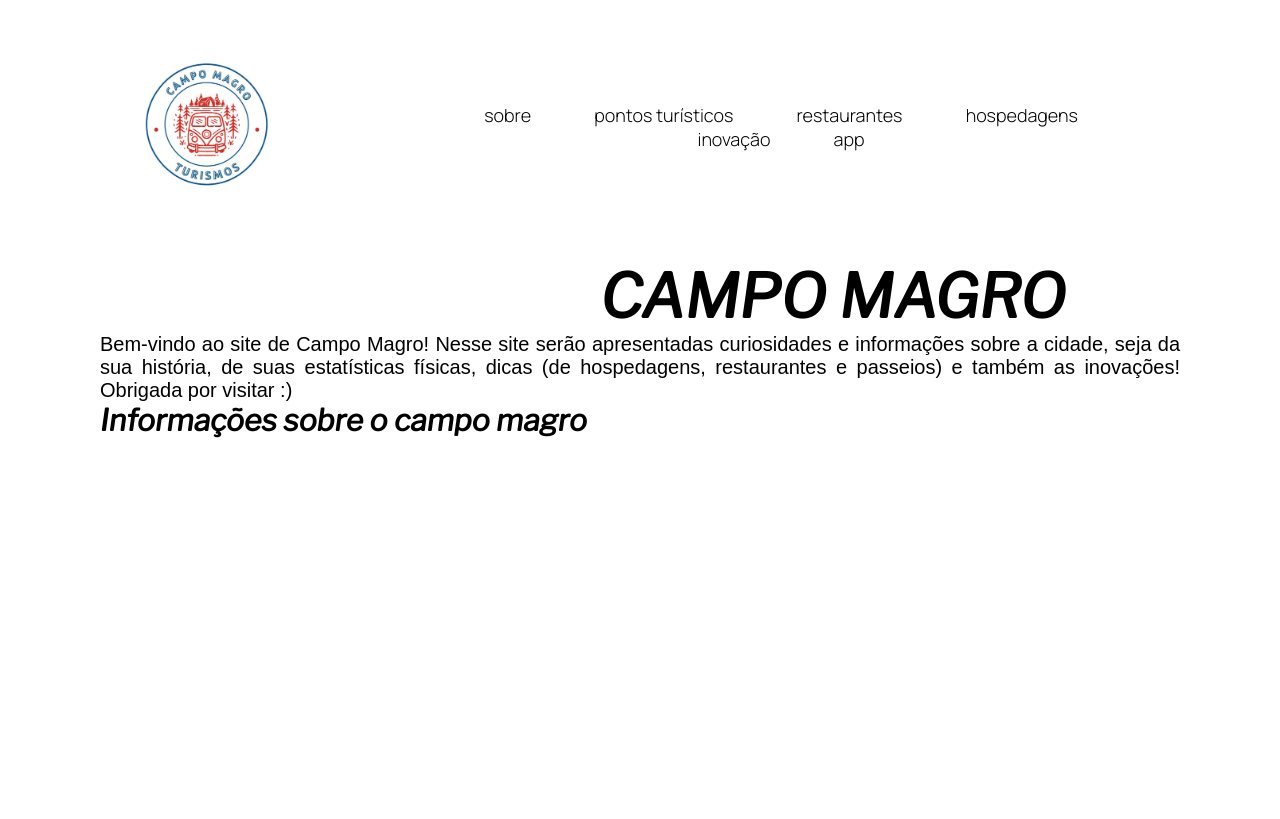
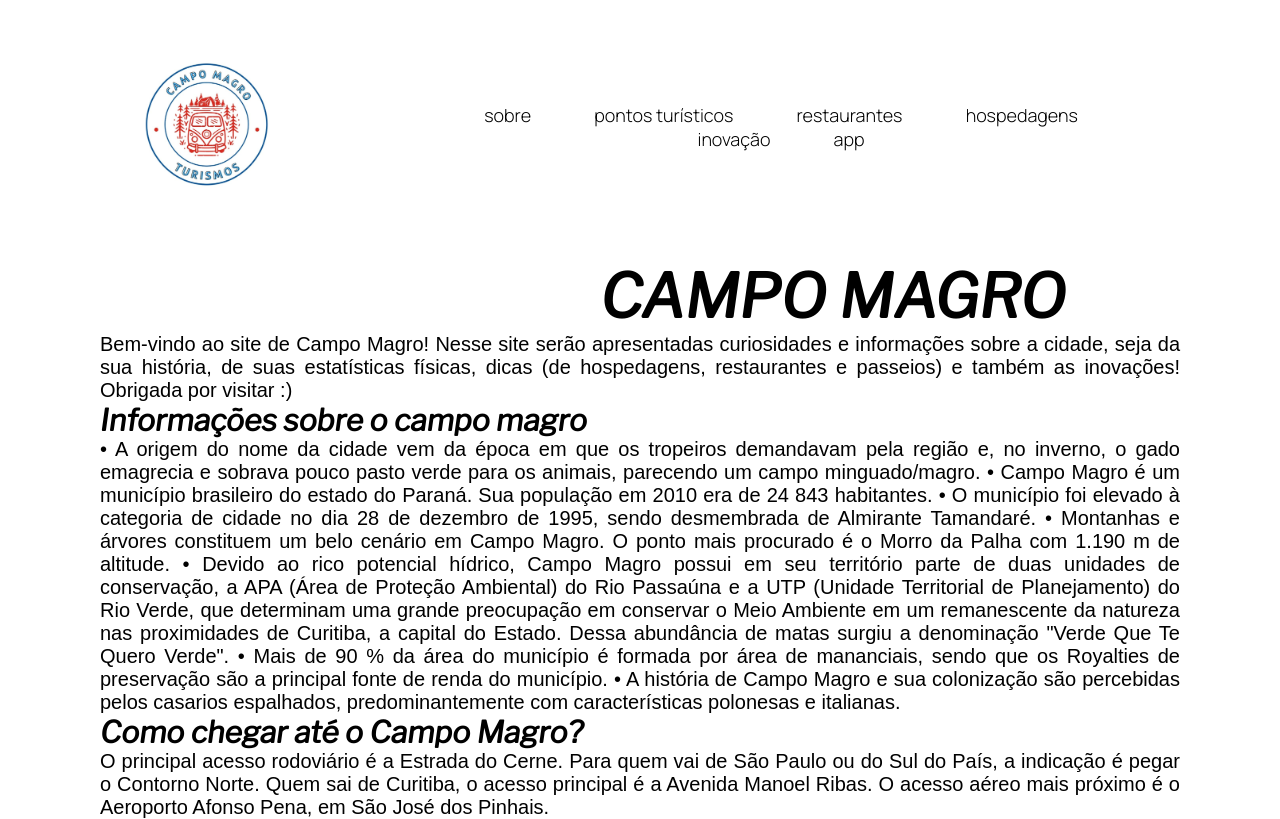
Before and after one commit to AnnaYx/SiteDeCampoMagro1Semestre, a plain HTML site: page index.html in a window 1280 px wide. Drawn offline with nearby package versions, Linux system fonts and the light colour scheme.

Commit message:
Update index.html

```diff
--- a/index.html
+++ b/index.html
@@ -43,6 +43,22 @@
                 Obrigada por visitar :) </p>
 
             <h2> Informações sobre o campo magro</h2>
+            <p>
+                •	A origem do nome da cidade vem da época em que os tropeiros demandavam pela região e, no inverno, o gado emagrecia e sobrava pouco pasto verde para os animais, parecendo um campo minguado/magro.
+                •	Campo Magro é um município brasileiro do estado do Paraná. Sua população em 2010 era de 24 843 habitantes.
+                •	O município foi elevado à categoria de cidade no dia 28 de dezembro de 1995, sendo desmembrada de Almirante Tamandaré.
+                •	Montanhas e árvores constituem um belo cenário em Campo Magro. O ponto mais procurado é o Morro da Palha com 1.190 m de altitude.
+                •	Devido ao rico potencial hídrico, Campo Magro possui em seu território parte de duas unidades de conservação, a APA (Área de Proteção Ambiental) do Rio Passaúna e a UTP (Unidade Territorial de Planejamento) do Rio Verde, que determinam uma grande preocupação em conservar o Meio Ambiente em um remanescente da natureza nas proximidades de Curitiba, a capital do Estado. Dessa abundância de matas surgiu a denominação "Verde Que Te Quero Verde".
+                •	Mais de 90 % da área do município é formada por área de mananciais, sendo que os Royalties de preservação são a principal fonte de renda do município.
+                •	A história de Campo Magro e sua colonização são percebidas pelos casarios espalhados, predominantemente com características polonesas e italianas.
+
+            </p>
+
+            <h2> Como chegar até o Campo Magro?</h2>
+
+            <p>O principal acesso rodoviário é a Estrada do Cerne. Para quem vai de São Paulo ou do Sul do País, a indicação é pegar o Contorno Norte. Quem sai de Curitiba, o acesso principal é a Avenida Manoel Ribas.
+            O acesso aéreo mais próximo é o Aeroporto Afonso Pena, em São José dos Pinhais.</p>
+
         </section>
 
     </body>
```
